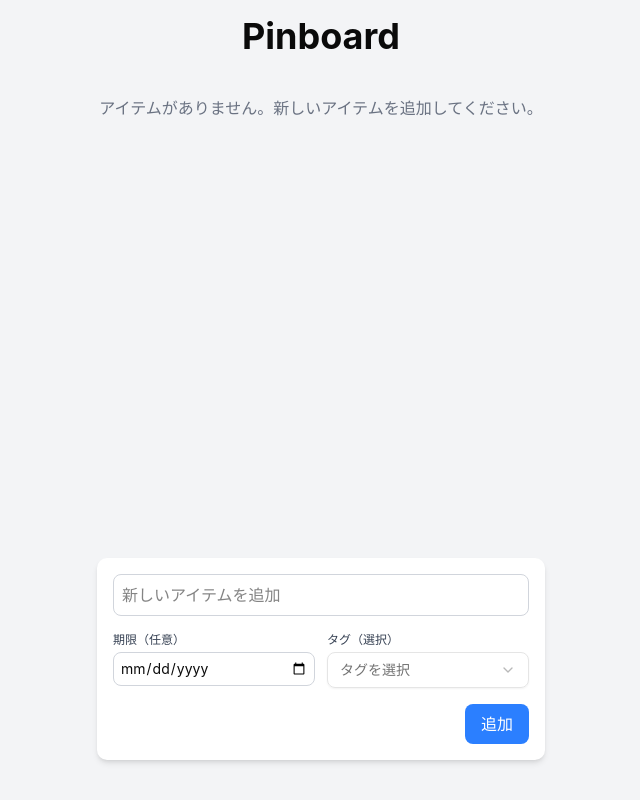
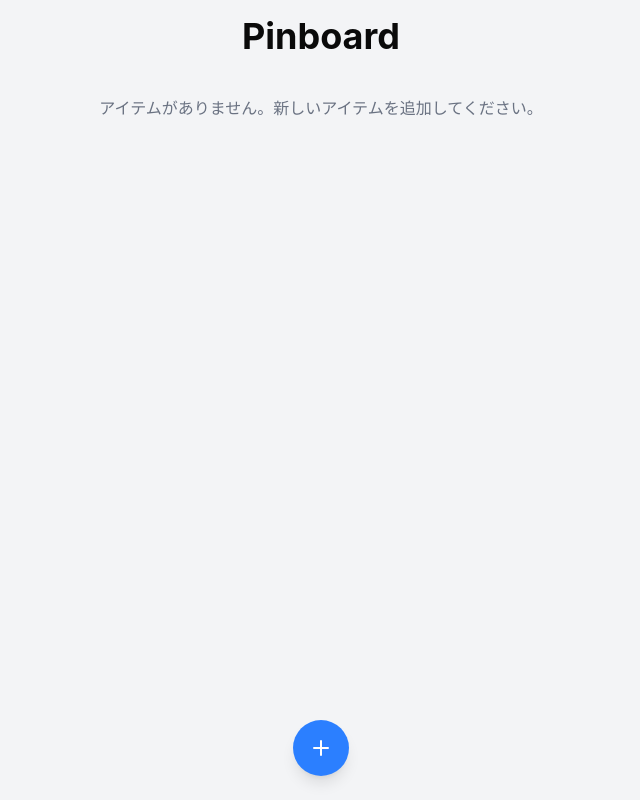
Before and after one commit to tocomi/pinboard, a React (Vite) app: page / in a window 1280 px wide. Shown: the whole page, without its empty margins (319-959 px from the left). Built offline with nearby package versions, Linux system fonts and the light colour scheme.

Commit message:
フォームを開閉式に変更
- フォームを開くフローティングボタンを画面下中央に追加
- フォームの右上に閉じるボタン（X）を追加
- フォームのスライドインアウトアニメーションを実装

```diff
--- a/src/App.tsx
+++ b/src/App.tsx
@@ -1,16 +1,22 @@
+import { useState } from 'react'
 import { CelebrationEffect } from './components/CelebrationEffect'
 import { CompletedItems } from './components/CompletedItems'
 import { ItemForm } from './components/ItemForm'
 import { ItemList } from './components/ItemList'
 import { ToggleCompletedButton } from './components/ToggleCompletedButton'
 import { PinboardProvider, usePinboard } from './context/PinboardContext'
+import { cn } from './lib/utils'
 
 function AppContent() {
   const { celebratingItemId, setCelebratingItemId } = usePinboard()
+  const [isFormOpen, setIsFormOpen] = useState(false)
+
+  const openForm = () => setIsFormOpen(true)
+  const closeForm = () => setIsFormOpen(false)
 
   return (
     <>
-      <div className="flex min-h-screen flex-col items-center bg-gray-100 p-4 pb-32">
+      <div className="flex min-h-screen flex-col items-center bg-gray-100 p-4">
         <header>
           <h1 className="mb-6 text-center font-bold text-4xl">Pinboard</h1>
         </header>
@@ -19,10 +25,49 @@ function AppContent() {
           <ToggleCompletedButton />
           <CompletedItems />
         </main>
-        <div className="fixed right-0 bottom-0 left-0 flex w-full justify-center bg-gray-100 p-4">
-          <div className="w-full max-w-md">
-            <ItemForm />
-          </div>
+      </div>
+
+      {/* フローティングボタン */}
+      <button
+        type="button"
+        onClick={openForm}
+        className={cn(
+          '-translate-x-1/2 fixed bottom-6 left-1/2 z-10 flex h-14 w-14 items-center justify-center',
+          'rounded-full bg-blue-500 text-white shadow-lg transition-all hover:bg-blue-600',
+          'focus:outline-none',
+          isFormOpen ? 'scale-0' : 'scale-100',
+        )}
+        aria-label="アイテムを追加"
+      >
+        <svg
+          xmlns="http://www.w3.org/2000/svg"
+          width="24"
+          height="24"
+          viewBox="0 0 24 24"
+          fill="none"
+          stroke="currentColor"
+          strokeWidth="2"
+          strokeLinecap="round"
+          strokeLinejoin="round"
+          role="img"
+          aria-labelledby="addButtonTitle"
+        >
+          <title id="addButtonTitle">追加</title>
+          <path d="M12 5v14M5 12h14" />
+        </svg>
+      </button>
+
+      {/* フォームコンテナ */}
+      <div
+        className={cn(
+          'fixed inset-x-0 bottom-0 z-20 flex w-full justify-center p-4 transition-all duration-300 ease-in-out',
+          isFormOpen
+            ? 'translate-y-0 opacity-100'
+            : 'pointer-events-none translate-y-full opacity-0',
+        )}
+      >
+        <div className="w-full max-w-md">
+          <ItemForm onClose={closeForm} />
         </div>
       </div>
 
--- a/src/components/ItemForm.tsx
+++ b/src/components/ItemForm.tsx
@@ -7,11 +7,16 @@ import {
 } from '@/components/ui/select'
 import { useState } from 'react'
 import { usePinboard } from '../context/PinboardContext'
+import { cn } from '../lib/utils'
 
 // タグのプリセット
 const TAG_PRESETS = ['ToDo', 'やりたい', '目標']
 
-export function ItemForm() {
+interface ItemFormProps {
+  onClose?: () => void
+}
+
+export function ItemForm({ onClose }: ItemFormProps) {
   const { addItem } = usePinboard()
   const [title, setTitle] = useState('')
   const [deadline, setDeadline] = useState<string>('')
@@ -36,8 +41,37 @@ export function ItemForm() {
   return (
     <form
       onSubmit={handleSubmit}
-      className="mb-6 w-full max-w-md rounded-lg bg-white p-4 shadow-md"
+      className="relative mb-6 w-full max-w-md rounded-lg bg-white p-4 shadow-md"
     >
+      {onClose && (
+        <button
+          type="button"
+          onClick={onClose}
+          className={cn(
+            'absolute top-3 right-3 flex h-8 w-8 items-center justify-center',
+            'rounded-full text-gray-500 transition-colors hover:bg-gray-100 hover:text-gray-700',
+            'focus:outline-none',
+          )}
+          aria-label="フォームを閉じる"
+        >
+          <svg
+            xmlns="http://www.w3.org/2000/svg"
+            width="18"
+            height="18"
+            viewBox="0 0 24 24"
+            fill="none"
+            stroke="currentColor"
+            strokeWidth="2"
+            strokeLinecap="round"
+            strokeLinejoin="round"
+            role="img"
+            aria-labelledby="closeButtonTitle"
+          >
+            <title id="closeButtonTitle">閉じる</title>
+            <path d="M18 6 6 18M6 6l12 12" />
+          </svg>
+        </button>
+      )}
       <div className="mb-4">
         <input
           type="text"
```
